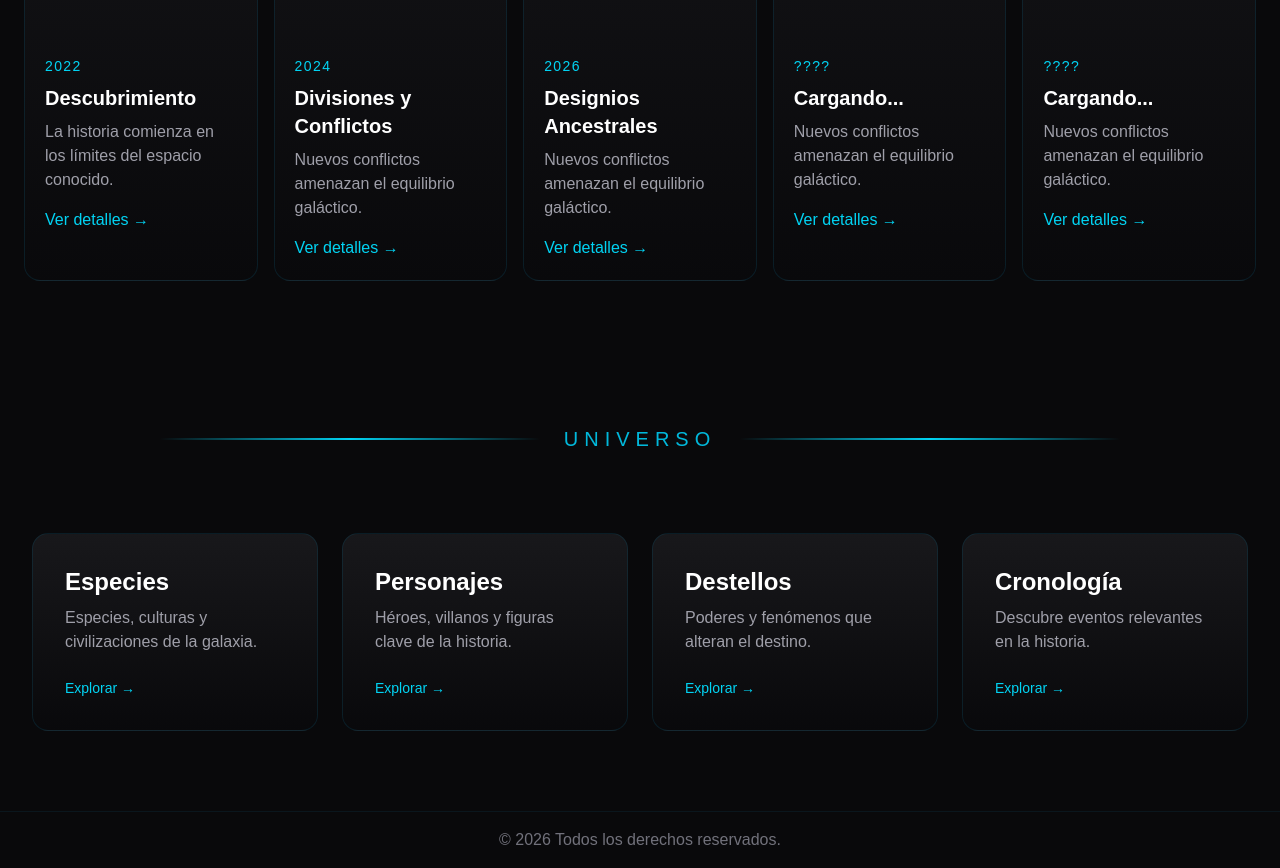
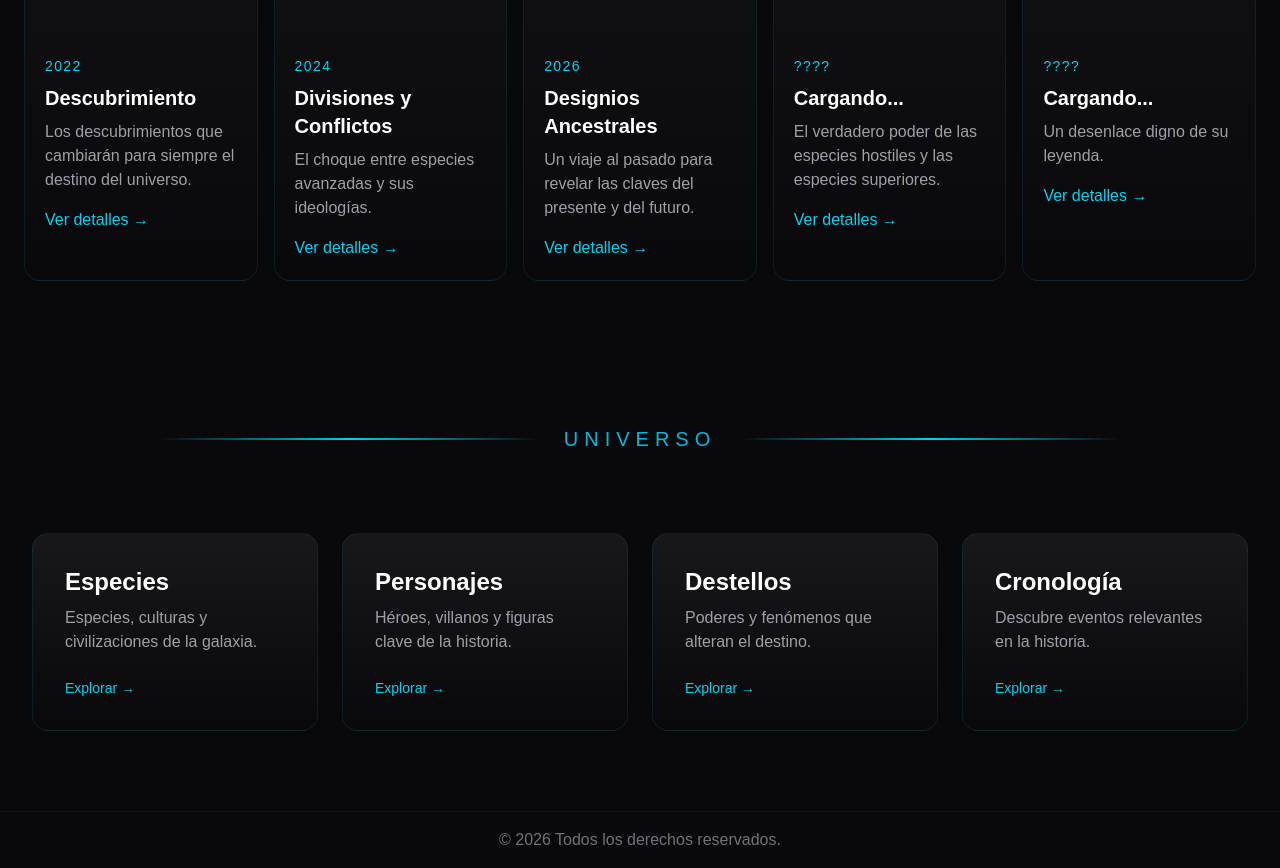
Before and after one commit to decaosyletras/traselcaos, a Next.js app in the folder mi-app/: page / in a window 1280 px wide. Shown: the part 1300-2168 px from the top of the page. Built offline with nearby package versions, Linux system fonts and the light colour scheme.

Commit message:
libros sinopsis y demas

```diff
--- a/mi-app/app/libros/[slug]/page.tsx
+++ b/mi-app/app/libros/[slug]/page.tsx
@@ -2,6 +2,7 @@ import Link from "next/link";
 import { notFound } from "next/navigation";
 import { books } from "@/data/books";
 import BookNavigation from "@/components/BookNavigation";
+import AmazonButton from "@/components/AmazonButton"
 
 interface Props {
   params: Promise<{
@@ -106,7 +107,7 @@ export default async function BookPage({
                   text-sm text-zinc-300
                 "
               >
-                Publicado en {book.publishYear}
+                Publicado en {book.publishYear === 1111 ? "????" : book.publishYear}
               </div>
 
               <p className="mt-8 text-zinc-400 leading-relaxed max-w-3xl">
@@ -116,7 +117,14 @@ export default async function BookPage({
               {/* BOTONES */}
               <div className="mt-8 flex flex-col sm:flex-row gap-4 justify-center lg:justify-start">
 
-                <a
+                {book.LinkAmazon !== "" && (
+                  <AmazonButton
+                    amazon={book.amazon}
+                    amazonLink={book.LinkAmazon}
+                  />
+                )}
+
+                {/*<a
                   href={book.LinkAmazon}
                   target="_blank"
                   rel="noopener noreferrer"
@@ -136,9 +144,9 @@ export default async function BookPage({
                   "
                 >
                   Comprar en Amazon
-                </a>
+                </a>*/}
 
-                <Link
+                {/*<Link
                   href="/libros"
                   className="
                     inline-flex
@@ -156,7 +164,7 @@ export default async function BookPage({
                   "
                 >
                   Ver todos los libros
-                </Link>
+                </Link>*/}
 
               </div>
 
@@ -184,7 +192,7 @@ export default async function BookPage({
             Sinopsis
           </h2>
 
-          <p className="mt-6 text-zinc-300 leading-relaxed text-base md:text-lg">
+          <p className="mt-6 text-zinc-300 leading-relaxed text-base md:text-lg whitespace-pre-line">
             {book.synopsis}
           </p>
         </div>
--- /dev/null
+++ b/mi-app/components/AmazonButton.tsx
@@ -0,0 +1,49 @@
+"use client"
+
+import {
+  generateAmazonLink,
+  detectAmazonCountry
+} from "@/lib/amazon"
+
+export default function AmazonButton({
+  amazon,
+  amazonLink
+}: {
+  amazon: Record<string, string>
+  amazonLink?: string
+}) {
+
+  const handleClick = async () => {
+
+    const country =
+      await detectAmazonCountry()
+
+    const url = generateAmazonLink(
+      amazon,
+      country,
+      amazonLink
+    )
+
+    window.open(url, "_blank")
+  }
+
+  return (
+    <button
+      onClick={handleClick}
+      className="
+        mt-4
+        bg-yellow-500
+        hover:bg-yellow-400
+        text-black
+        px-3 py-1.5
+        rounded-full
+        font-medium
+        text-sm
+        transition
+        whitespace-nowrap
+      "
+    >
+      Ver en Amazon
+    </button>
+  )
+}
--- a/mi-app/components/home/FeaturedBooks.tsx
+++ b/mi-app/components/home/FeaturedBooks.tsx
@@ -87,7 +87,7 @@ export default function FeaturedBooks() {
                 </h3>
 
                 <p className="mt-2 text-sm md:text-base text-zinc-400 line-clamp-2 md:line-clamp-3">
-                    {book.synopsis}
+                  {book.heroDescription}
                 </p>
 
                 <div className="mt-4 text-cyan-400 text-sm md:text-base">
--- a/mi-app/data/books.ts
+++ b/mi-app/data/books.ts
@@ -7,12 +7,17 @@ export const books: Book[] = [
     title: "Descubrimiento",
     cover: "/libros/libro1_mockup.png",
     publishYear: 2022,
+    amazon: {
+      es: 'B09XCCWTLY',
+      mx: 'B09XCCWTLY',
+      us: 'B09XCCWTLY',
+    },
     timelineYear: 1,
-    LinkAmazon: 'https://www.amazon.com',
+    LinkAmazon: "https://amazon.com",
     synopsis:
-      "La historia comienza en los límites del espacio conocido.",
+      "Arsuen, (un pequeño Nastajiri), descubrirá que el universo se encuentra plagado de razas con distintos grados de evolución. Su misión es desconocida, pero los entes superiores le enviarán la ayuda necesaria para desarrollar su cuerpo, su alma y su espíritu, a través de la proyección astral hacia otros planetas. Descubrirá el propósito que cumple el caos en las diferentes especies así como en los individuos.\n\nEn otra zona del universo, una raza condenada a una pérdida de memoria colectiva e incapaz de reproducirse busca desesperadamente la solución para mantener su material genético en alguna especie primitiva. La locura del rey, la traición de un miembro de su orden, y un plan secreto darán vida a un individuo cuya memoria será particularmente un problema para el universo.\n\nDos historias que se enlazarán a fin de perpetuar el caos en la medida justa... ¿Te atreves a descubrir lo que hay tras el caos de la existencia?",
     heroDescription:
-    "La novela que inicia la saga y presenta los primeros descubrimientos que cambiarán para siempre el destino de la galaxia."
+      "Los descubrimientos que cambiarán para siempre el destino del universo."
   },
   {
     id: "book2",
@@ -20,12 +25,17 @@ export const books: Book[] = [
     title: "Divisiones y Conflictos",
     cover: "/libros/libro2_mockup.png",
     publishYear: 2024,
-    LinkAmazon: 'https://www.amazon.com',
     timelineYear: 2,
+    amazon: {
+      es: 'B0DB52QBX3',
+      mx: 'B0DB52QBX3',
+      us: 'B0DB52QBX3',
+    },
+    LinkAmazon: "https://amazon.com",
     synopsis:
-      "Nuevos conflictos amenazan el equilibrio galáctico.",
+      "El encuentro de dos especies interestelares traerá a Encoa un dilema personal relacionado a dos posturas universales que dividen a las especies avanzadas. El tiempo no da tregua, y su libre albedrío podría verse afectado por sus propias condiciones particulares. \n\nPor otro lado, los Ratti son una especie que se ha mantenido al margen de los conflictos externos a su planeta; sin embargo, la llegada de una raza en busca de ayuda les hará confiar una vez más en su deidad: un individuo que les ha ayudado en su progreso y que todavía guarda algunos secretos.La ayuda mutua será la clave para crear lazos afectuosos con fines superiores.\n\nDos historias que revelan las implicaciones de manipular el tiempo, el espacio y la consciencia. ¿Te atreves a descubrir lo que hay tras el caos de la existencia ? ",
     heroDescription:
-    "La novela que inicia la saga y presenta los primeros descubrimientos que cambiarán para siempre el destino de la galaxia."
+      "El choque entre especies avanzadas y sus ideologías."
   },
   {
     id: "book3",
@@ -33,12 +43,17 @@ export const books: Book[] = [
     title: "Designios Ancestrales",
     cover: "/libros/libro3_mockup.png",
     publishYear: 2026,
-    LinkAmazon: 'https://www.amazon.com',
     timelineYear: 3,
+    amazon: {
+      es: 'B0GJTWFXM5',
+      mx: 'B0GJTWFXM5',
+      us: 'B0GJTWFXM5',
+    },
+    LinkAmazon: "https://amazon.com",
     synopsis:
-      "Nuevos conflictos amenazan el equilibrio galáctico.",
+      "El legado de Arsuen impactará en las decisiones de los Ratti, mientras se mueven a través de las convicciones externas.Por un lado, la venganza y la destrucción; por el otro, los tratados de paz. Para ello, se adentrarán en el pacto ancestral entre razas benévolas y hostiles que forjó el presente de las especies interestelares.\n\nPor otro lado, los Guardianes han ideado el plan perfecto para evitar que los Aliados se salgan con la suya, mientras los Taílyas comienzan a percibir el conflicto externo como una amenaza universal. Las piezas se mueven, los conflictos se incrementan, y el destino trae consigo un misterio del pasado.\n\nEn la antesala de un conflicto sin precedentes, la premonición y el alargamiento de la vida se revelan como Destellos. ¿Te atreves a descubrir lo que hay tras el caos de la existencia ? ",
     heroDescription:
-    "La novela que inicia la saga y presenta los primeros descubrimientos que cambiarán para siempre el destino de la galaxia."
+      "Un viaje al pasado para revelar las claves del presente y del futuro."
   },
   {
     id: "book4",
@@ -46,12 +61,17 @@ export const books: Book[] = [
     title: "Cargando...",
     cover: "/libros/libro5_mockup.png",
     publishYear: 1111,
-    LinkAmazon: 'https://www.amazon.com',
     timelineYear: 4,
+    amazon: {
+      es: '',
+      mx: '',
+      us: '',
+    },
+    LinkAmazon: "",
     synopsis:
-      "Nuevos conflictos amenazan el equilibrio galáctico.",
+      "Sin información.",
     heroDescription:
-    "La novela que inicia la saga y presenta los primeros descubrimientos que cambiarán para siempre el destino de la galaxia."
+      "El verdadero poder de las especies hostiles y las especies superiores."
   },
   {
     id: "book5",
@@ -59,11 +79,16 @@ export const books: Book[] = [
     title: "Cargando...",
     cover: "/libros/libro5_mockup.png",
     publishYear: 1111,
-    LinkAmazon: 'https://www.amazon.com',
     timelineYear: 5,
+    amazon: {
+      es: '',
+      mx: '',
+      us: '',
+    },
+    LinkAmazon: "",
     synopsis:
-      "Nuevos conflictos amenazan el equilibrio galáctico.",
+      "Sin información.",
     heroDescription:
-    "La novela que inicia la saga y presenta los primeros descubrimientos que cambiarán para siempre el destino de la galaxia."
+      "Un desenlace digno de su leyenda."
   },
 ];
--- /dev/null
+++ b/mi-app/lib/amazon.ts
@@ -0,0 +1,151 @@
+const affiliateTags = {
+  ES: "casaindie-21",
+  US: "casaindie-20",
+}
+
+export function getAmazonStore(country: string = "US") {
+  const c = country.toUpperCase()
+
+  switch (c) {
+    case "ES":
+      return {
+        domain: "amazon.es",
+        tag: affiliateTags.ES,
+        asinKey: "es",
+      }
+
+    case "MX":
+      return {
+        domain: "amazon.com.mx",
+        tag: null,
+        asinKey: "mx",
+      }
+
+    default:
+      return {
+        domain: "amazon.com",
+        tag: affiliateTags.US,
+        asinKey: "us",
+      }
+  }
+}
+
+/**
+ * 🔥 NUEVO: detección segura (sin romper compatibilidad)
+ */
+export async function detectAmazonCountry() {
+  try {
+    const res = await fetch("/api/country")
+
+    const data = await res.json()
+
+    return data.country || "US"
+  } catch {
+    return "US"
+  }
+}
+
+export function getBookAsin(
+  amazon: Record<string, string>,
+  country: string
+) {
+  const store = getAmazonStore(country)
+
+  const asin =
+    amazon[store.asinKey] ||
+    amazon.us ||
+    amazon.es ||
+    amazon.mx
+
+  return asin || undefined
+}
+
+export function generateAmazonLink(
+  amazon: Record<string, string>,
+  country: string,
+  fallbackUrl?: string
+) {
+  const safeCountry = country || "US"
+  const store = getAmazonStore(safeCountry)
+
+  const asin = getBookAsin(amazon, country)
+
+  if (!asin) {
+    return fallbackUrl || "https://amazon.com"
+  }
+
+  const baseUrl = `https://${store.domain}/dp/${asin}`
+
+  return `${baseUrl}?tag=${store.tag}`
+}
+
+/* =========================================================
+   🔥 TODAS TUS FUNCIONES ORIGINALES (RESTORED / NO BORRADAS)
+   ========================================================= */
+
+// 👇 NO quitar porque ya lo usas
+export function getAmazonCover(
+  amazon: Record<string, string>,
+  localCover?: string
+) {
+  // Buscar primer ASIN válido (no vacío)
+  const asin = [
+    amazon.us,
+    amazon.es,
+    amazon.mx,
+    ...Object.values(amazon),
+  ].find(
+    (value) =>
+      typeof value === "string" &&
+      value.trim() !== ""
+  )
+
+  // 1. Portada de Amazon si hay ASIN válido
+  if (asin) {
+    return `https://images-na.ssl-images-amazon.com/images/P/${asin}.01.LZZZZZZZ.jpg`
+  }
+
+  // 2. Cover local si existe
+  if (
+    typeof localCover === "string" &&
+    localCover.trim() !== ""
+  ) {
+    return localCover
+  }
+
+  // 3. Fallback genérico
+  return "/covers/portadagenerica.png"
+}
+
+export function getBookCover(
+  amazon: Record<string, string>,
+  localCover?: string
+) {
+  // Buscar primer ASIN válido (no vacío)
+  const asin = [
+    amazon.us,
+    amazon.es,
+    amazon.mx,
+    ...Object.values(amazon),
+  ].find(
+    (value) =>
+      typeof value === "string" &&
+      value.trim() !== ""
+  )
+
+  // 1. Portada de Amazon si hay ASIN válido
+  if (asin) {
+    return `https://images-na.ssl-images-amazon.com/images/P/${asin}.01.LZZZZZZZ.jpg`
+  }
+
+  // 2. Cover local si existe
+  if (
+    typeof localCover === "string" &&
+    localCover.trim() !== ""
+  ) {
+    return localCover
+  }
+
+  // 3. Fallback genérico
+  return "/covers/portadagenerica.png"
+}
--- a/mi-app/types/Book.ts
+++ b/mi-app/types/Book.ts
@@ -4,6 +4,11 @@ export interface Book {
   title: string;
   cover: string;
   publishYear: number;
+  amazon: {
+    es: string,
+    mx: string,
+    us: string,
+  },
   LinkAmazon: string;
   timelineYear: number;
   synopsis: string;
```
Lines whose indentation alone changed are shown as unchanged.
